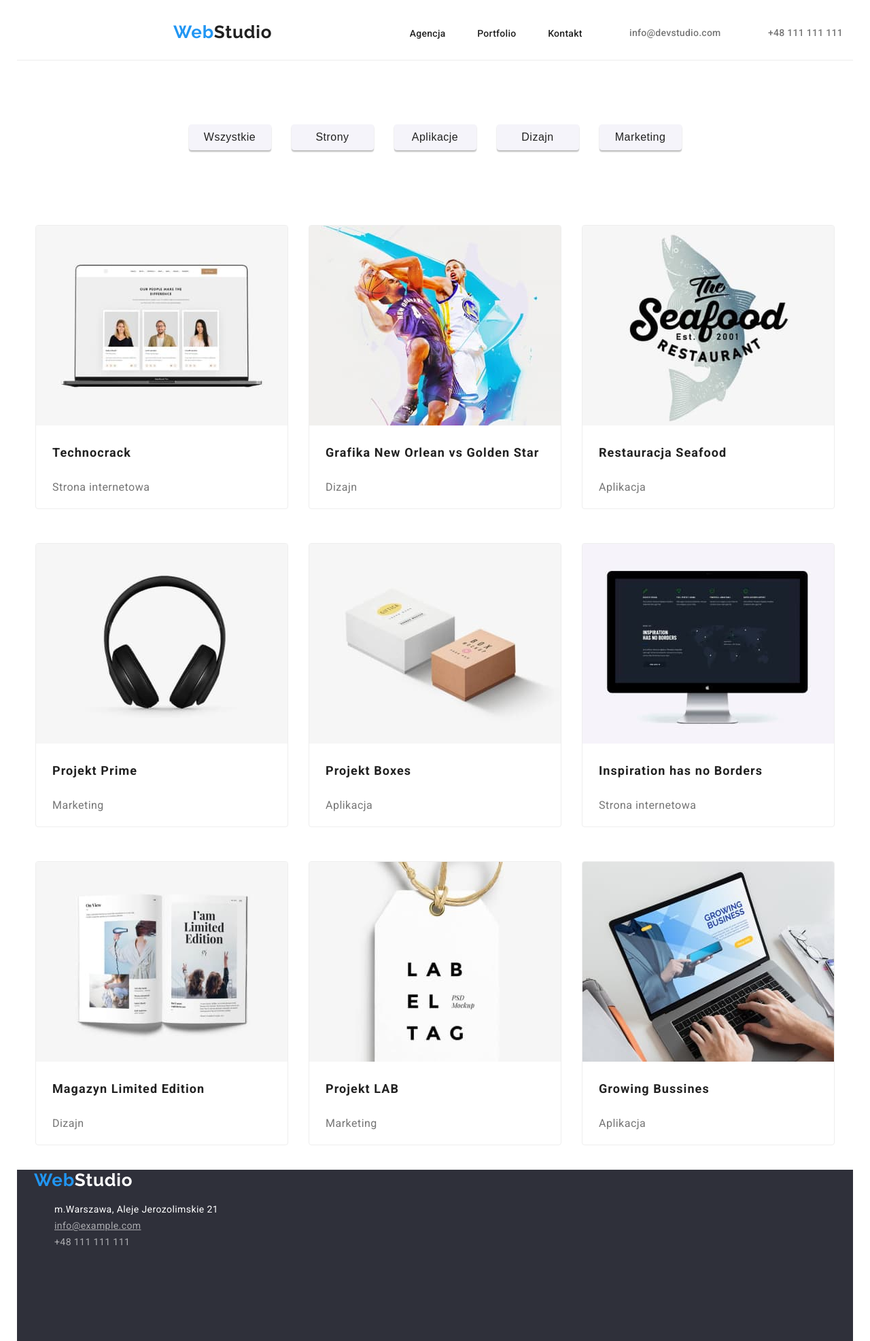
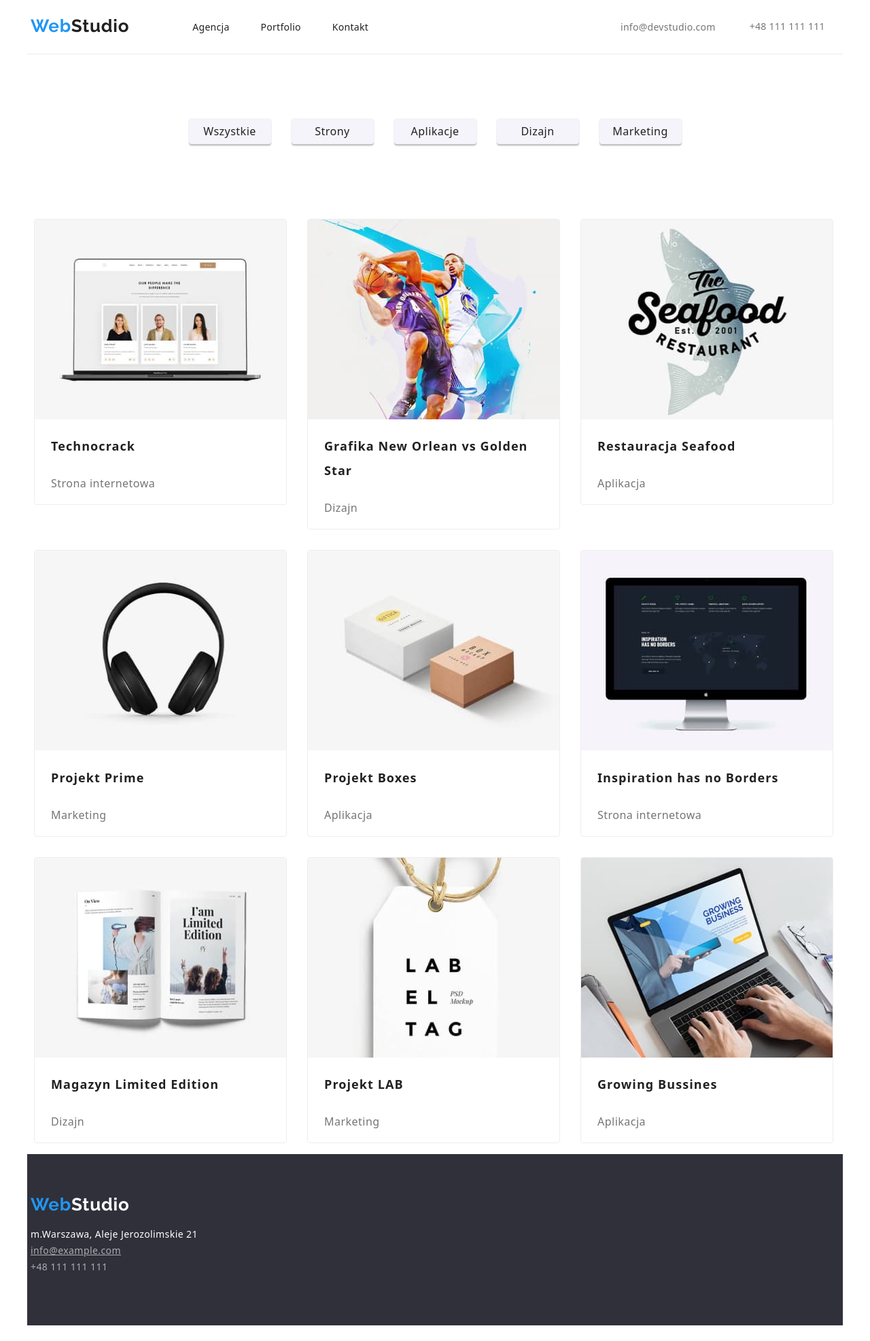
Before and after one commit to anita992/goit-markup-hw-03, a plain HTML site: page portfolio.html in a window 1280 px wide. Shown: the whole page at 68% size. After the commit the page ends 1950 px from the top, so only its background shows below. Drawn offline with nearby package versions, Linux system fonts and the light colour scheme.

Commit message:
Add styles to hw3

```diff
--- a/css/styles.css
+++ b/css/styles.css
@@ -7,10 +7,12 @@
   --footbar-background-color: #2f303a;
   --footbar-contact-color: rgba(255, 255, 255, 0.6);
   --border-color: #eeeeee;
+  --border-line: #ececec;
 }
 
 ul {
   list-style-type: none;
+  padding-left: 0;
 }
 
 a {
@@ -25,22 +27,18 @@ body {
 .page-header {
   display: flex;
   align-items: center;
-  justify-content: space-between;
   width: 1600px;
   height: 80px;
   left: 0px;
   top: 0px;
-  border-bottom: 1px solid #ececec;
+  border-bottom: 1px solid var(--border-line);
 }
 
 .menu {
   display: flex;
-  align-items: center;
-  justify-content: space-between;
-  width: 254px;
-  height: 16px;
-  left: 453px;
-  top: 32px;
+  flex-direction: row;
+  justify-content: flex-start;
+  padding-left: 0;
 }
 
 .menu > .item:not(:last-child) {
@@ -54,13 +52,19 @@ body {
   margin-bottom: 32px;
   margin-left: 371px;
 }
+.menu > .item:last-child {
+  margin-top: 32px;
+  margin-right: 371px;
+}
+.contact {
+  padding-right: 50px;
+}
 .index-background {
   display: flex;
   flex-direction: column;
   justify-content: center;
   align-items: center;
   text-align: center;
-
   width: 1600px;
   height: 600px;
   left: 0px;
@@ -70,9 +74,10 @@ body {
 .container {
   max-width: 1200px;
   margin: 0 auto;
-  padding: 0 15px;
+  padding: 0 5px;
 }
 .card-set {
+  flex-basis: auto;
   display: flex;
   flex-direction: row;
   justify-content: center;
@@ -91,10 +96,6 @@ body {
 
 .index-item {
   flex-basis: calc((100% - 20px) / 3);
-  padding: 10px;
-  border-radius: 4px;
-  box-shadow: 0px 2px 1px -1px;
-  border: 0;
 }
 .main-header {
   font-weight: 900;
@@ -110,9 +111,8 @@ body {
   letter-spacing: 0.03em;
   text-decoration: none;
   margin-top: 24px;
-  margin-right: 93px;
+  padding-right: 93px;
   margin-bottom: 25px;
-  margin-left: 215px;
   color: var(--main-color);
 }
 
@@ -194,23 +194,15 @@ button:focus {
   padding-bottom: 94px;
 }
 
-.cointeiner-projects {
-  width: 1200px;
-  height: 1360px;
-  display: flex;
-  flex-direction: row;
-  flex-wrap: wrap;
-}
 .card-projects {
   display: flex;
   flex-wrap: wrap;
-  justify-content: center;
-  align-content: center;
   gap: 30px;
-  padding: 0;
+  list-style: none;
 }
 .project-item {
-  flex-basis: calc((100% - 20px) / 3);
+  flex-basis: calc((100% - 80px) / 3);
+  padding: 0;
 }
 .profession {
   text-align: center;
@@ -257,9 +249,7 @@ button:focus {
 }
 .cards-portfolio {
   max-width: 400px;
-  margin-bottom: 20px;
-  margin-left: auto;
-  margin-right: auto;
+  margin: 0;
   border-radius: 4px;
   overflow: hidden;
   background-color: var(--third-color);
@@ -317,6 +307,7 @@ button:focus {
   line-height: 2;
   letter-spacing: 0.06em;
   padding-left: 24px;
+  padding-bottom: 4px;
 }
 
 .project-category {
@@ -333,8 +324,13 @@ button:focus {
 
 .footbar {
   background: var(--footbar-background-color);
-  width: 1200px;
+  width: 1600px;
   height: 252px;
+  display: flex;
+  flex-direction: column;
+  flex-wrap: wrap;
+  justify-content: center;
+  align-content: flex-start;
 }
 
 .logo-word {
@@ -343,14 +339,16 @@ button:focus {
 
 .logo-font {
   color: var(--accent-color);
-  font-family: "Raleway";
+  font-family: "Raleway", sans-serif;
   font-style: normal;
   font-weight: 700;
   font-size: 26px;
   line-height: 1.19;
+  width: 145px;
+  height: 31px;
   letter-spacing: 0.03em;
   text-decoration: none;
-  padding-left: 10px;
+  padding-left: 0;
 }
 
 .address a {
@@ -360,6 +358,7 @@ button:focus {
   color: var(--third-color);
   text-decoration: none;
   font-style: normal;
+  display: block;
 }
 
 .mail a {
--- a/index.html
+++ b/index.html
@@ -12,6 +12,13 @@
       rel="stylesheet"
     />
     <link rel="stylesheet" href="./css/styles.css" />
+    <link
+      rel="stylesheet"
+      href="https://cdnjs.cloudflare.com/ajax/libs/modern-normalize/1.1.0/modern-normalize.min.css"
+      integrity="sha512-wpPYUAdjBVSE4KJnH1VR1HeZfpl1ub8YT/NKx4PuQ5NmX2tKuGu6U/JRp5y+Y8XG2tV+wKQpNHVUX03MfMFn9Q=="
+      crossorigin="anonymous"
+      referrerpolicy="no-referrer"
+    />
   </head>
   <body>
     <header class="page-header container">
@@ -33,12 +40,15 @@
           </li>
         </ul>
       </nav>
+      <div class="contact">
         <a
           href="mailto:info@devstudio.com"
           class="nav-link contact-link"
           class="link"
           >info@devstudio.com</a
         >
+      </div>
+
       <a href="tel:+48111111111" class="nav-link contact-link" class="link"
         >+48 111 111 111</a
       >
@@ -184,11 +194,12 @@
         </div>
       </section>
     </main>
-    <footer class="footbar container">
+    <footer>
+      <div class="footbar container">
         <a class="logo-font" href="index.html"
-        ><span class="accent">Web</span><span class="logo-word">Studio</span></a
+          ><span class="accent">Web</span
+          ><span class="logo-word">Studio</span></a
         >
-      <div>
         <address class="address">
           <ul>
             <li>
--- a/portfolio.html
+++ b/portfolio.html
@@ -12,6 +12,12 @@
       rel="stylesheet"
     />
     <link rel="stylesheet" href="./css/styles.css" />
+    <link rel="stylesheet" href="https://cdnjs.cloudflare.com/ajax/libs/modern-normalize/1.1.0/modern-normalize.min.css"
+    integrity="sha512-wpPYUAdjBVSE4KJnH1VR1HeZfpl1ub8YT/NKx4PuQ5NmX2tKuGu6U/JRp5y+Y8XG2tV+wKQpNHVUX03MfMFn9Q=="
+     crossorigin="anonymous"
+      referrerpolicy="no-referrer" />
+  </head>
+  <body>
   </head>
   <body>
     <header class="page-header container">
@@ -33,12 +39,15 @@
           </li>
         </ul>
       </nav>
+      <div class="contact">
         <a
           href="mailto:info@devstudio.com"
           class="nav-link contact-link"
           class="link"
           >info@devstudio.com</a
         >
+      </div>
+
       <a href="tel:+48111111111" class="nav-link contact-link" class="link"
         >+48 111 111 111</a
       >
@@ -52,12 +61,11 @@
         <button type="button" class="buttons-category">Dizajn</button>
         <button type="button" class="buttons-category">Marketing</button>
       </div>
-      <div class="container-projects">
+      <div class="container">
         <ul class="card-projects">
-          <li>
+          <li class="project-item">
             <div class="cards-portfolio">
-              <img
-                class="project-item card-image no gap"
+              <img class="card-image.no-gap"
                 src="./images/portfoliohw2/img.jpg"
                 alt="Technocrack Strona internetowa"
                 width="370"
@@ -68,10 +76,10 @@
             </div>
           </li>
 
-          <li>
+          <li class="project-item">
             <div class="cards-portfolio">
               <img
-                class="project-item card-image no gap"
+                class=" card-image.no-gap"
                 src="./images/portfoliohw2/img-1.jpg"
                 alt="Grafika New Orlean vs Golden Star"
                 width="370"
@@ -82,10 +90,10 @@
             </div>
           </li>
 
-          <li>
+          <li class="project-item">
             <div class="cards-portfolio">
               <img
-                class="project-item card-image no gap"
+                class="card-image.no-gap"
                 src="./images/portfoliohw2/img-2.jpg"
                 alt="Restauracja Seafood"
                 width="370"
@@ -96,10 +104,10 @@
             </div>
           </li>
 
-          <li>
+          <li class="project-item">
             <div class="cards-portfolio">
               <img
-                class="project-item card-image no gap"
+                class="card-image.no-gap"
                 src="./images/portfoliohw2/img-3.jpg"
                 alt="Projekt Prime"
                 width="370"
@@ -110,10 +118,10 @@
             </div>
           </li>
 
-          <li>
+          <li class="project-item">
             <div class="cards-portfolio">
               <img
-                class="project-item card-image no gap"
+                class=" card-image.no-gap"
                 src="./images/portfoliohw2/img-4.jpg"
                 alt="Projekt Boxes"
                 width="370"
@@ -124,10 +132,10 @@
             </div>
           </li>
 
-          <li>
+          <li class="project-item">
             <div class="cards-portfolio">
               <img
-                class="project-item card-image no gap"
+                class="card-image.no-gap"
                 src="./images/portfoliohw2/img-5.jpg"
                 alt="Inspiration has no Borders"
                 width="370"
@@ -138,10 +146,10 @@
             </div>
           </li>
 
-          <li>
+          <li class="project-item">
             <div class="cards-portfolio">
               <img
-                class="project-item card-image no gap"
+                class="card-image.no-gap"
                 src="./images/portfoliohw2/img-6.jpg"
                 alt="Magazyn Limited Edition"
                 width="370"
@@ -152,10 +160,10 @@
             </div>
           </li>
 
-          <li>
+          <li class="project-item">
             <div class="cards-portfolio">
               <img
-                class="project-item card-image no gap"
+                class="card-image.no-gap"
                 src="./images/portfoliohw2/img-7.jpg"
                 alt="Projekt LAB"
                 width="370"
@@ -166,10 +174,10 @@
             </div>
           </li>
 
-          <li>
+          <li class="project-item">
             <div class="cards-portfolio">
               <img
-                class="project-item card-image no gap"
+                class="card-image.no-gap"
                 src="./images/portfoliohw2/img-8.jpg"
                 alt="Growing Bussines"
                 width="370"
```
Lines whose indentation alone changed are shown as unchanged.
